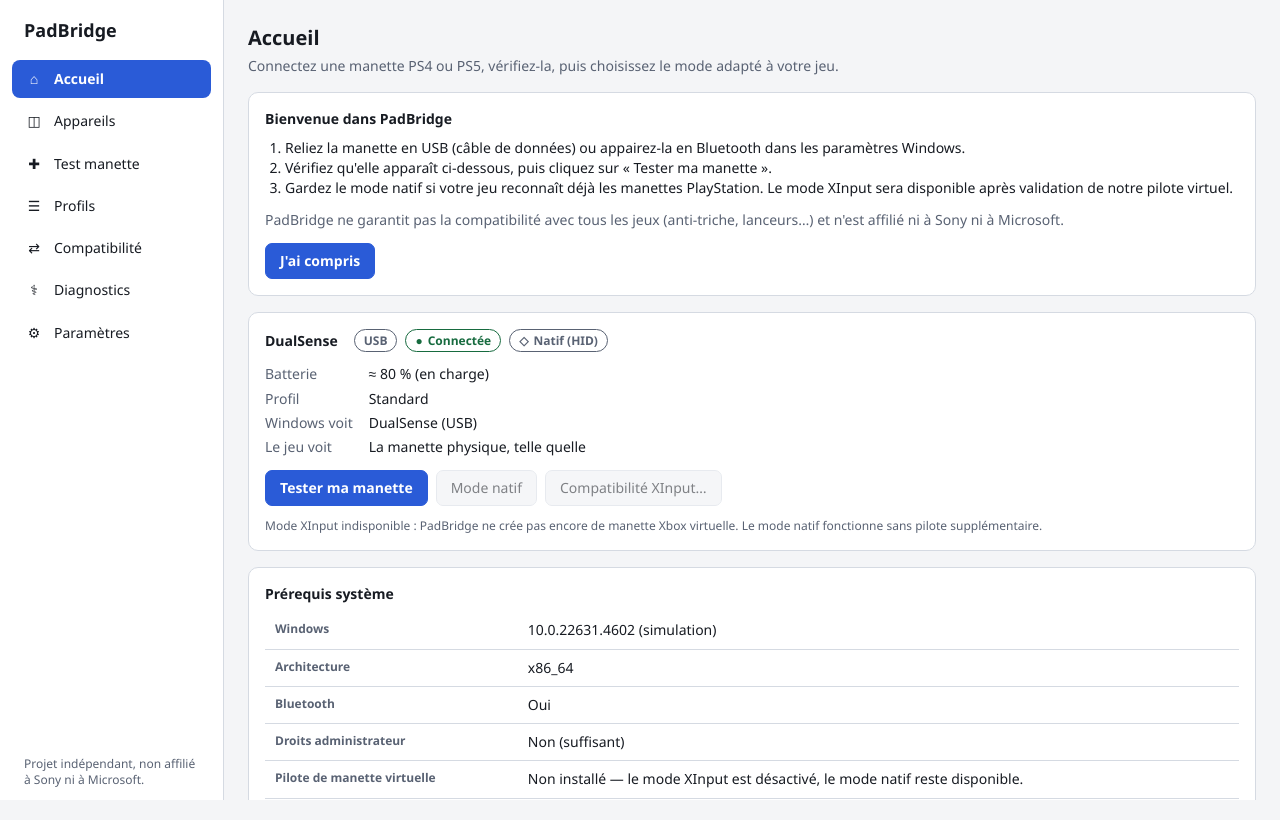
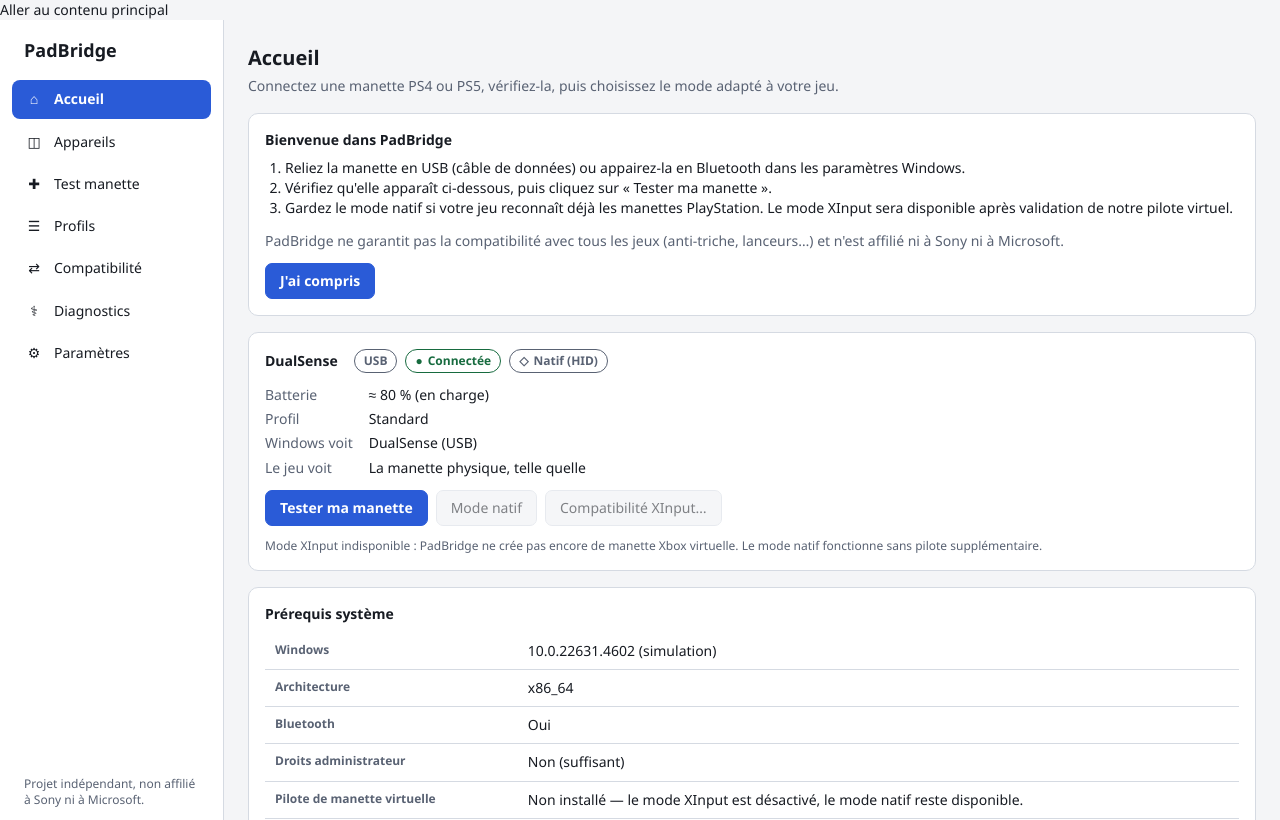
Before and after one commit to saad1937-berra/padbridge, a React (Vite) app: page / in a window 1280 px wide. Built offline with nearby package versions, Linux system fonts and the light colour scheme.

Commit message:
feat(a11y): keyboard skip navigation, page focus, reduced motion and quieter live inputs

```diff
--- a/src/App.tsx
+++ b/src/App.tsx
@@ -1,6 +1,6 @@
 // src/App.tsx — navigation principale et état partagé.
 
-import { useEffect, useState } from "react";
+import { useEffect, useRef, useState } from "react";
 import { useControllers, useProfiles, useSettings } from "./lib/useEngine";
 import { Home, type Screen } from "./screens/Home";
 import { Devices } from "./screens/Devices";
@@ -22,6 +22,8 @@
 
 export default function App() {
   const [screen, setScreen] = useState<Screen>("home");
+  const initialScreen = useRef(true);
+  const mainRef = useRef<HTMLElement>(null);
   const [selectedId, setSelectedId] = useState<string | null>(null);
   const { controllers, loading, refresh } = useControllers();
   const { profiles, refresh: refreshProfiles } = useProfiles();
@@ -33,15 +35,29 @@
     else delete root.dataset.theme;
   }, [settings?.theme]); // eslint-disable-line react-hooks/exhaustive-deps
 
+  // Une navigation interne ne recharge pas la page : restituer le titre et le focus.
+  useEffect(() => {
+    document.title = `${NAV.find((item) => item.id === screen)?.label ?? "PadBridge"} — PadBridge`;
+    if (initialScreen.current) {
+      initialScreen.current = false;
+      return;
+    }
+    mainRef.current?.scrollTo({ top: 0 });
+    document.getElementById("page-title")?.focus({ preventScroll: true });
+  }, [screen]);
+
   return (
-    <div className="flex h-full">
-      <nav className="flex w-56 shrink-0 flex-col gap-1 border-r p-3" style={{ borderColor: "var(--border)", background: "var(--surface)" }} aria-label="Navigation principale">
+    <>
+      <a className="skip-link" href="#main-content">Aller au contenu principal</a>
+      <div className="app-shell flex h-full">
+      <nav className="app-nav flex w-56 shrink-0 flex-col gap-1 border-r p-3" style={{ borderColor: "var(--border)", background: "var(--surface)" }} aria-label="Navigation principale">
         <div className="px-3 pb-3 pt-1 text-lg font-bold">PadBridge</div>
         {NAV.map((item) => (
           <button
             key={item.id}
             className="nav-item"
             aria-current={screen === item.id ? "page" : undefined}
+            aria-controls="main-content"
             onClick={() => setScreen(item.id)}
           >
             <span aria-hidden="true" className="w-5 text-center">{item.icon}</span>
@@ -53,7 +69,7 @@
         </p>
       </nav>
 
-      <main className="min-w-0 flex-1 overflow-y-auto p-6">
+      <main id="main-content" ref={mainRef} tabIndex={-1} aria-labelledby="page-title" className="app-main min-w-0 flex-1 overflow-y-auto p-6">
         <div className="mx-auto max-w-5xl">
           {screen === "home" && (
             <Home
@@ -78,6 +94,7 @@
           {screen === "settings" && <Settings settings={settings} update={update} />}
         </div>
       </main>
-    </div>
+      </div>
+    </>
   );
 }
```
